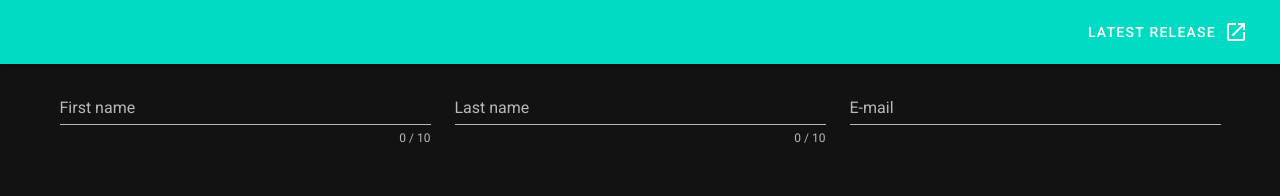
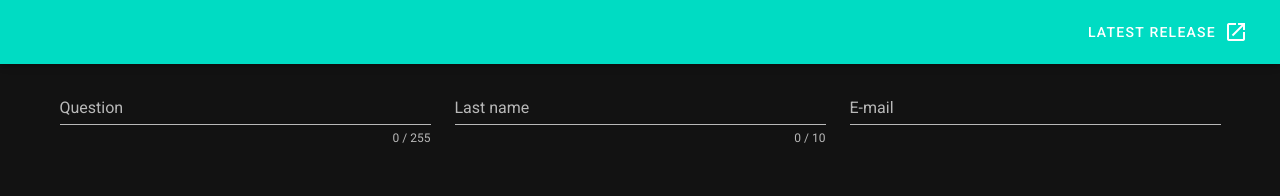
Before and after one commit to GitAPhan/quizilla, a Vue app in the folder frontend/: page /#/add-question in a window 1280 px wide. Shown: the top 196 px of the page. Built offline with nearby package versions, Linux system fonts and the light colour scheme.

Commit message:
quick save (unstable) - added form validation

```diff
--- a/frontend/src/views/AddQuestionPage.vue
+++ b/frontend/src/views/AddQuestionPage.vue
@@ -5,10 +5,10 @@
         <v-row>
           <v-col cols="12" md="4">
             <v-text-field
-              v-model="firstname"
-              :rules="nameRules"
-              :counter="10"
-              label="First name"
+              v-model="question"
+              :rules="questionRules"
+              :counter="255"
+              label="Question"
               required
             ></v-text-field>
           </v-col>
@@ -42,18 +42,30 @@ export default {
   name: "add-question-page",
   data: () => ({
     valid: false,
-    firstname: "",
+    question: "",
     lastname: "",
+    questionRules: [
+      (value) => {
+        if (value) return true;
+
+        return "Question is required.";
+      },
+      (value) => {
+        if (value?.length <= 255) return true;
+
+        return "Question must be less than 255 characters.";
+      },
+    ],
     nameRules: [
       (value) => {
         if (value) return true;
 
-        return "Name is requred.";
+        return "Question is required.";
       },
       (value) => {
         if (value?.length <= 10) return true;
 
-        return "Name must be less than 10 characters.";
+        return "Question must be less than 255 characters.";
       },
     ],
     email: "",
```
